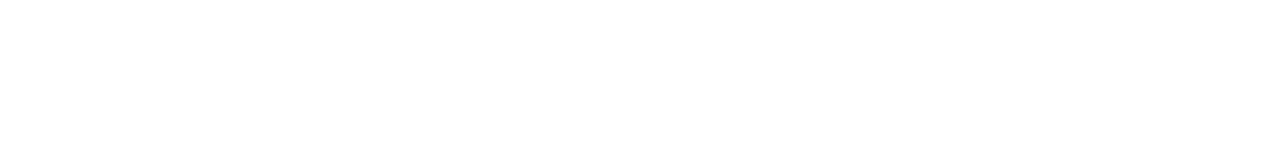
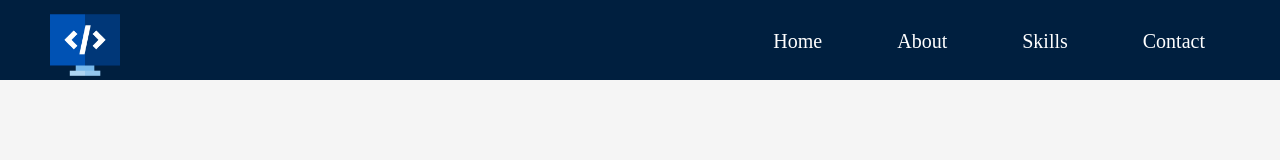
Before and after one commit to Jefferson-Matheus/portifolio-page, a plain HTML site: page index.html in a window 1280 px wide. Drawn offline with Linux system fonts and the light colour scheme.

Commit message:
sparkles: feat: adicionando um header/nav

```diff
--- a/css/style.css
+++ b/css/style.css
@@ -3,3 +3,45 @@
     padding: 0;
     box-sizing: border-box;
 }
+
+body{
+    background-color:#f5f5f5;
+}
+
+.header{
+    background-color: #001f3f;
+    width: 100%;
+    height: 80px;
+}
+
+
+#logo{
+    height: 70px;
+    margin-top: 10px;
+    margin-left: 50px;
+}
+
+.logo-conteiner{
+    height:80px;
+    width: 80px;
+}
+
+
+.navegation{
+    font-size: 20px;
+    word-spacing: 20px;
+    float: right;
+    margin-right: 50px;
+    margin-top: -50px;
+
+}
+
+a{
+    color: #ffffff;
+    text-decoration: none;
+    padding: 25px;
+}
+
+a:hover{
+    background-color: rgb(200,200,200);
+}
--- a/index.html
+++ b/index.html
@@ -3,9 +3,21 @@
 <head>
     <meta charset="UTF-8">
     <meta name="viewport" content="width=device-width, initial-scale=1.0">
+    <link rel="stylesheet" href="/css/style.css">
     <title>About me</title>
 </head>
 <body>
+    <div class="header">
+        <div class="logo-conteiner">
+            <img src="/imgs/tools-and-utensils.png" alt="logo" id="logo">
+        </div>
 
+        <div class="navegation">
+            <a href="#">Home</a>
+            <a href="#">About</a>
+            <a href="#">Skills</a>
+            <a href="#">Contact</a>
+        </div>
+    </div>
 </body>
 </html>
```
